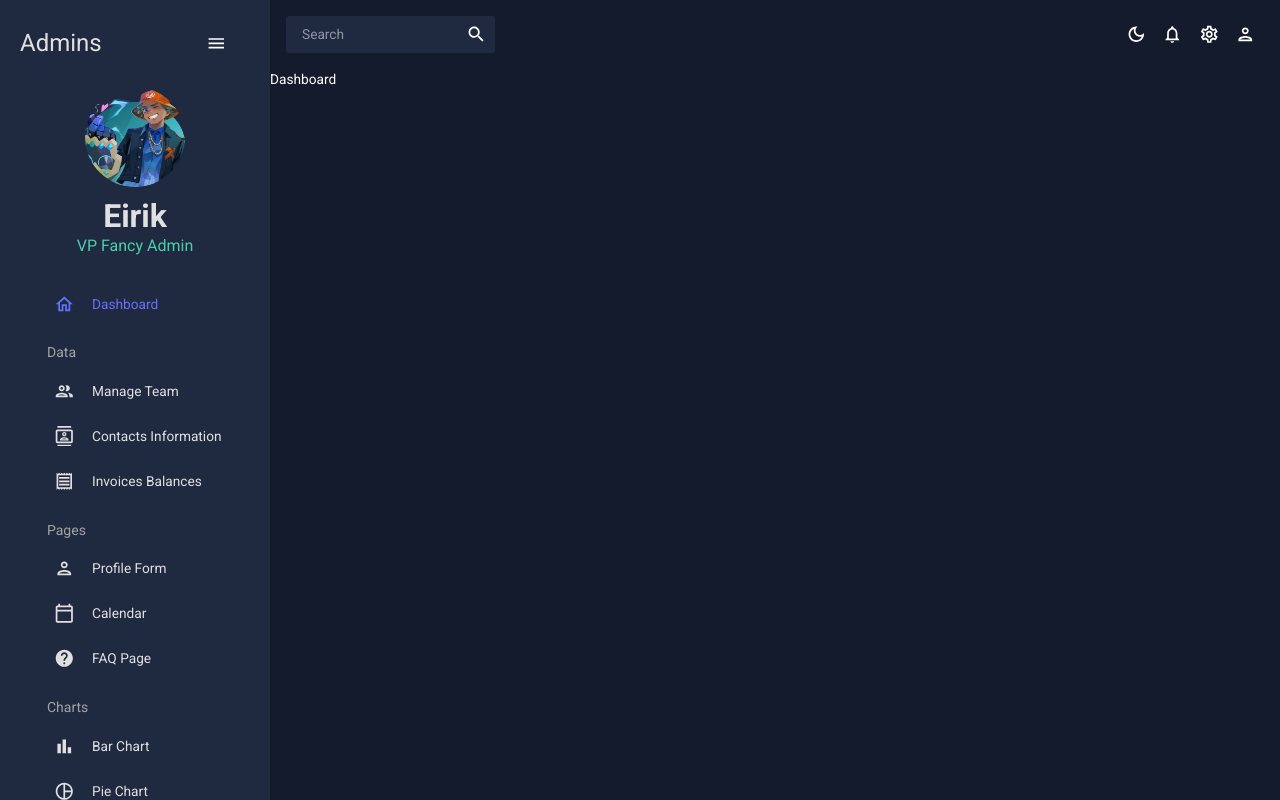
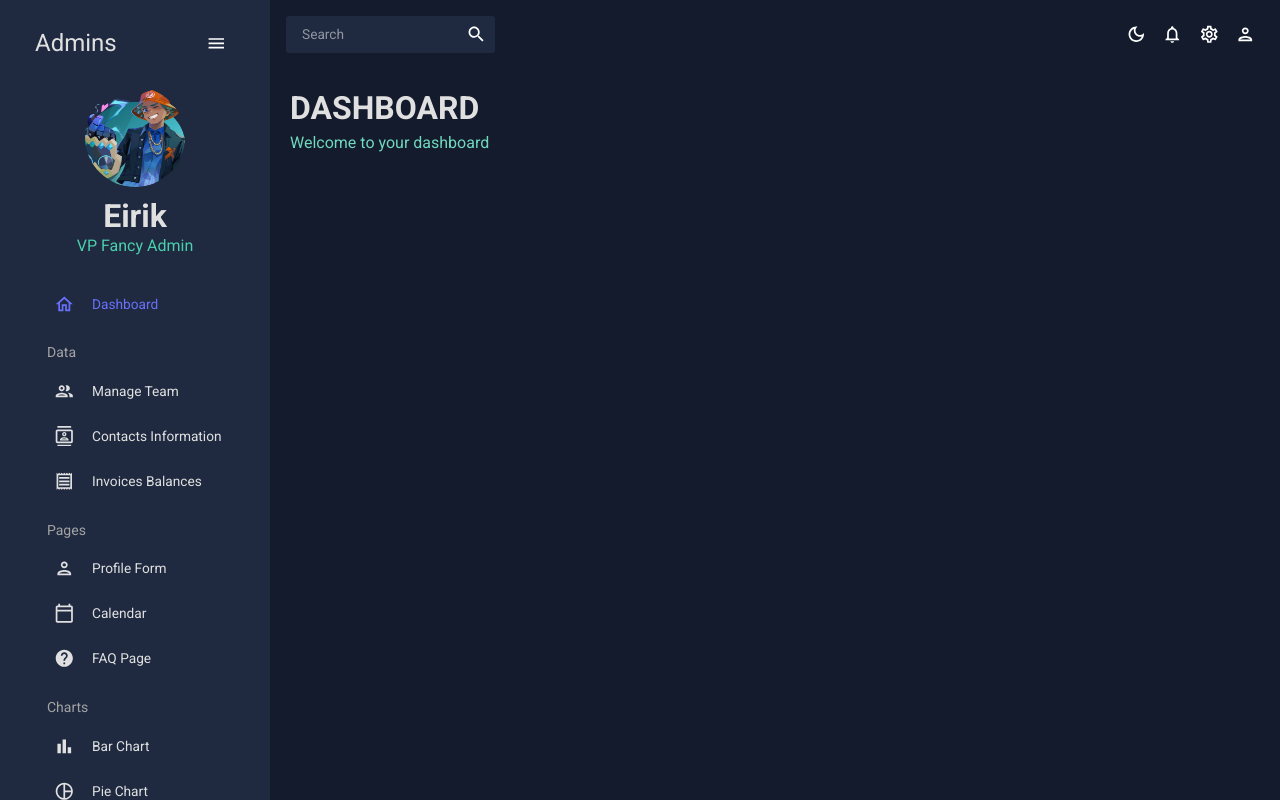
Before and after one commit to italianPalms/admin_dashboard, a React (Create React App) app: page / in a window 1280 px wide. Built offline with nearby package versions, Linux system fonts and the light colour scheme.

Commit message:
add header to the dashboard page

```diff
--- /dev/null
+++ b/src/components/Header.jsx
@@ -0,0 +1,27 @@
+import { Typography, Box, useTheme } from "@mui/material";
+import { tokens } from "../theme";
+
+const Header = ({ title, subtitle}) => {
+    const theme = useTheme();
+    const colors = tokens(theme.palette.mode);
+    return <Box mb="30px">
+        <Typography
+        variant="h2"
+        color={colors.grey[100]}
+        fontWeight="bold"
+        sx={{
+            mb: "5px"
+        }}
+        >
+            {title}
+        </Typography>
+        <Typography
+        variant="h5"
+        color={colors.greenAccent[400]}
+        >
+            {subtitle}
+        </Typography>
+    </Box>
+}
+
+export default Header;
--- a/src/scenes/dashboard/index.jsx
+++ b/src/scenes/dashboard/index.jsx
@@ -1,6 +1,12 @@
+import Header from "../../components/Header";
+import { Box } from "@mui/material";
 
 const Dashboard = () => {
-    return <div>Dashboard</div>
+    return <Box m="20px">
+        <Box display="flex" justifyContent="space-between" alignItems="center">
+        <Header title="DASHBOARD" subtitle="Welcome to your dashboard" />
+        </Box>
+    </Box>
 }
 
 export default Dashboard;
--- a/src/scenes/global/Sidebar.jsx
+++ b/src/scenes/global/Sidebar.jsx
@@ -78,9 +78,11 @@
                     display="flex"
                     justifyContent="space-between"
                     alignItems="center"
-                    ml="15apx"
+                    ml="15px"
                     >
-                        <Typography variant="h3" color={colors.grey[100]}>
+                        <Typography
+                        variant="h3"
+                        color={colors.grey[100]}>
                             Admins
                         </Typography>
                         <IconButton onClick={() => setIsCollapsed(!isCollapsed)}>
```
